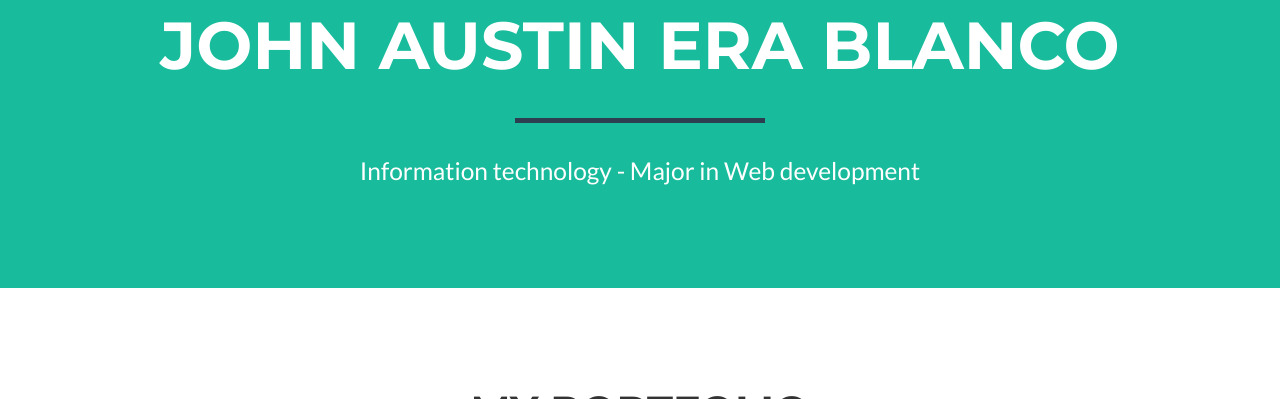
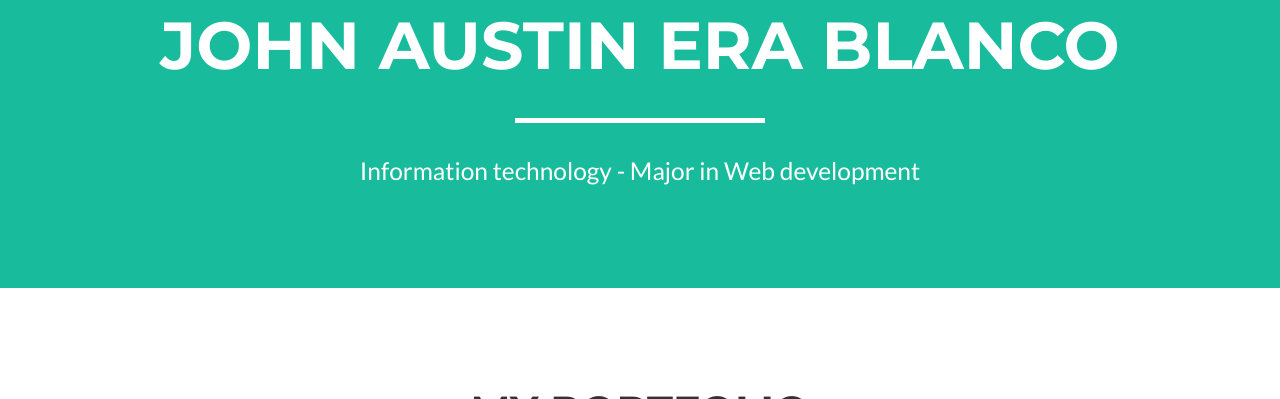
Before and after one commit to austinblanco19/austinblanco19.github.io, a website: page index.html in a window 1280 px wide. Shown: the part 701-1100 px from the top of the page. Drawn offline with nearby package versions, Linux system fonts and the light colour scheme.

Commit message:
feb142017

```diff
--- /dev/null
+++ b/github.css
@@ -0,0 +1 @@
+sadas
--- a/index.html
+++ b/index.html
@@ -10,7 +10,6 @@
     <meta name="author" content="">
 
     <title>John Austin Era Blanco</title>
-
     <!-- Bootstrap Core CSS -->
     <link href="vendor/bootstrap/css/bootstrap.min.css" rel="stylesheet">
 
@@ -72,9 +71,10 @@
             <div class="row">
                 <div class="col-lg-12">
                     <img alt="File:Mario (New Super Mario Bros. 2).png" src="http://vignette3.wikia.nocookie.net/nintendo/images/d/d9/Mario_%28New_Super_Mario_Bros._2%29.png/revision/latest/scale-to-width-down/384?cb=20120709145048&amp;path-prefix=en" data-image-name="Mario (New Super Mario Bros. 2).png" data-image-key="Mario_%28New_Super_Mario_Bros._2%29.png" height="479" width="384">
+
                     <div class="intro-text">
                         <span class="name">John Austin Era Blanco</span>
-                        <hr class="star-primary">
+                        <hr class="star-light">
                         <span class="skills">Information technology - Major in Web development</span>
                     </div>
                 </div>
@@ -83,6 +83,7 @@
     </header>
 
     <!-- Portfolio Grid Section -->
+
     <section id="portfolio">
         <div class="container">
             <div class="row">
```
Also changed, not shown: large-background.jpg (added).
